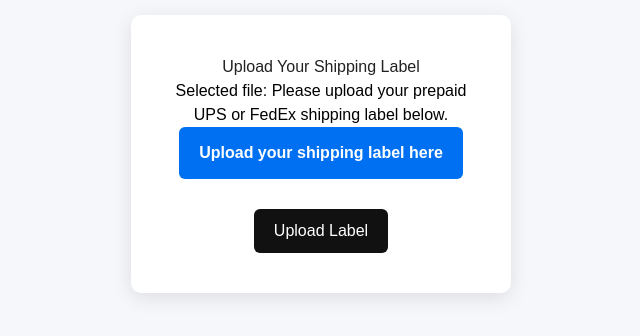
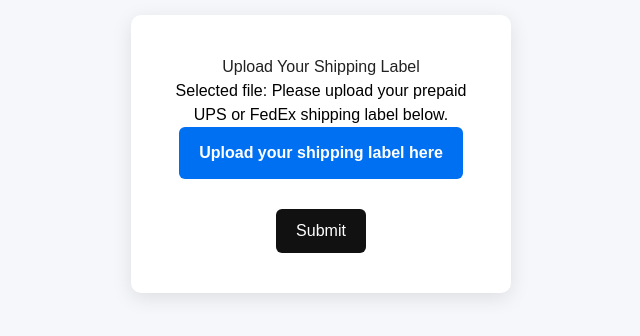
Before and after one commit to dlnem835/hotel-ops-app, a Next.js app: page /label in a window 1280 px wide. Shown: the part 246-582 px from the top of the page, without its empty margins (319-959 px from the left). Built offline with nearby package versions, Linux system fonts and the light colour scheme.

Commit message:
update upload button text

```diff
--- a/app/label/page.tsx
+++ b/app/label/page.tsx
@@ -107,7 +107,7 @@ export function LabelUploadPageContent() {
             border: "none",
           }}
         >
-          Upload Label
+          Submit
         </button>
 
         {message && (
```
